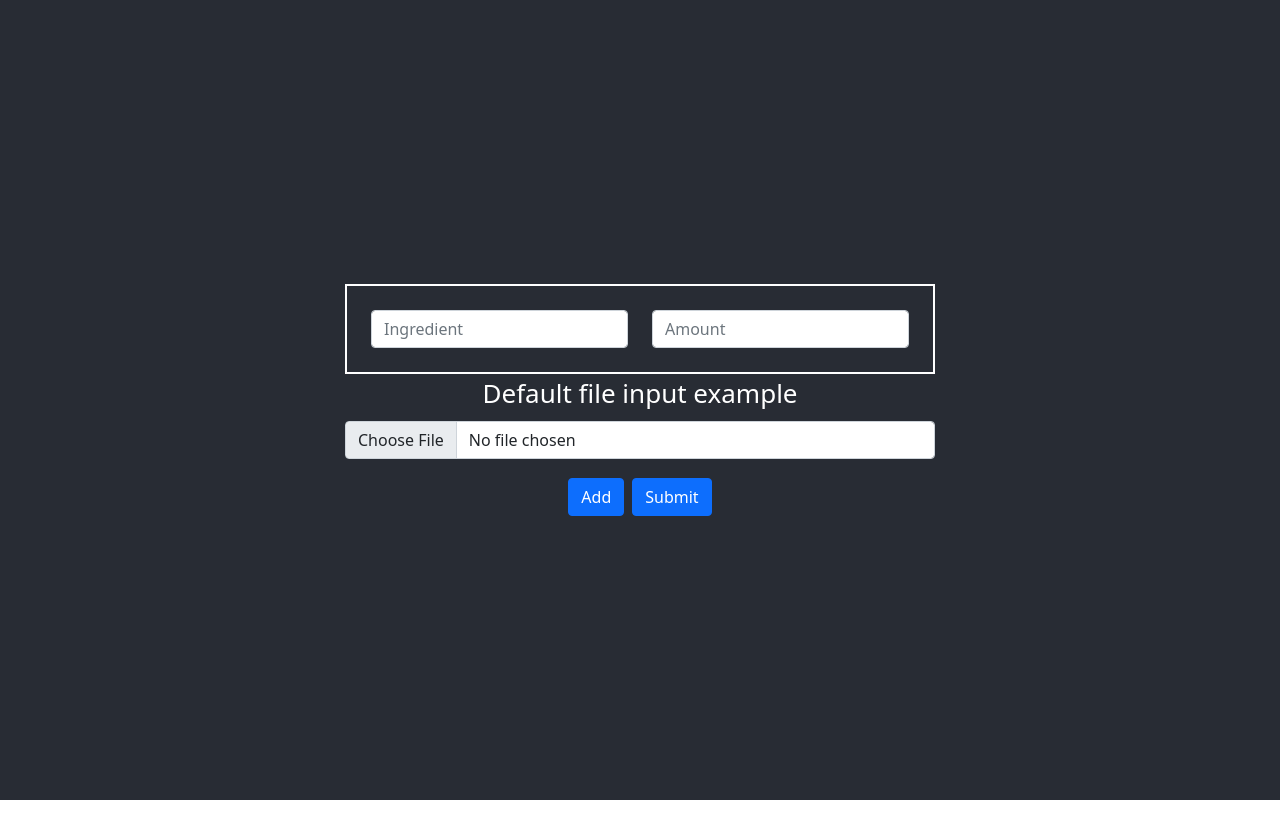
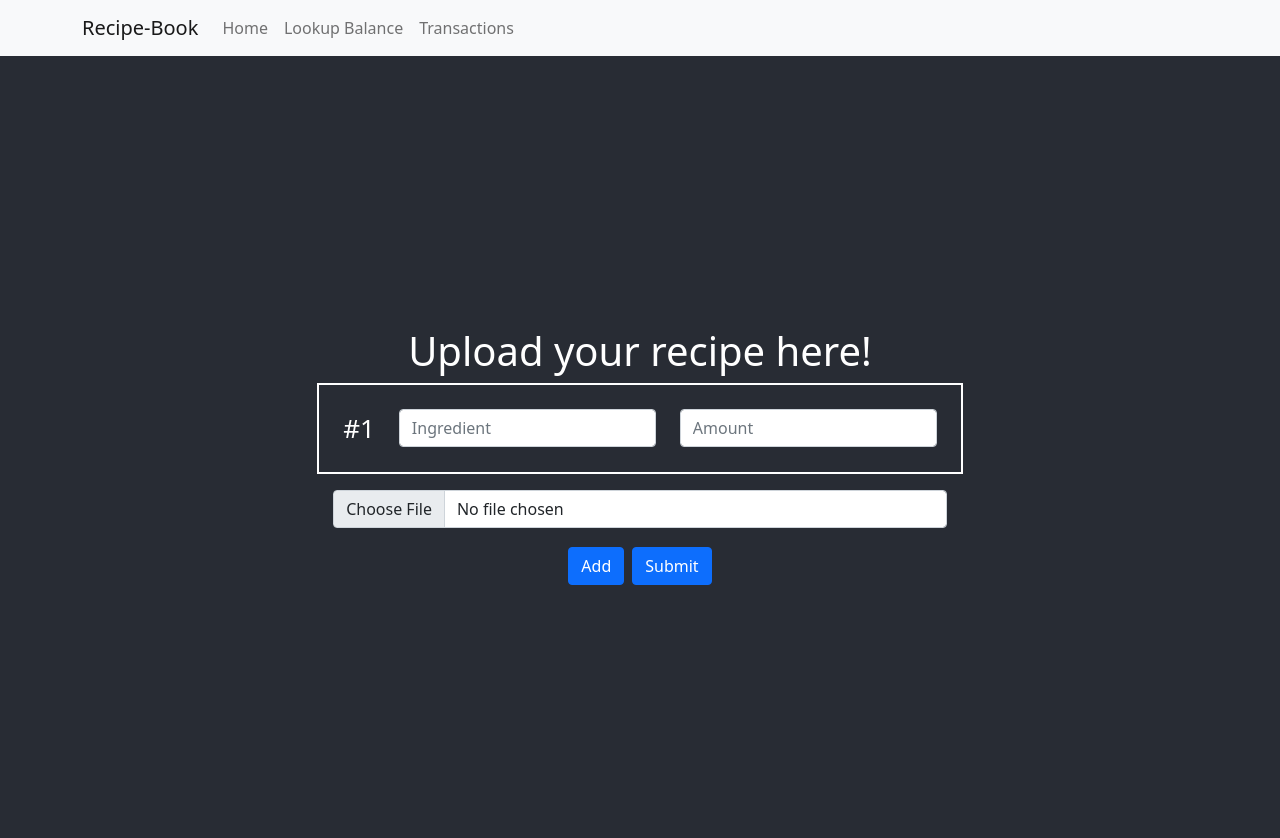
Before and after one commit to jordang7/CookTogether, a React (Create React App) app in the folder client/: page / in a window 1280 px wide. Shown: the top 838 px of the page. Before the commit the page ends 800 px from the top, so only its background shows below. Built offline with nearby package versions, Linux system fonts and the light colour scheme.

Commit message:
styling changes

```diff
--- a/client/src/App.css
+++ b/client/src/App.css
@@ -1,5 +1,13 @@
-.App {
+.RecipeUpload {
   text-align: center;
+  background-color: #282c34;
+  min-height: 100vh;
+  display: flex;
+  flex-direction: column;
+  align-items: center;
+  justify-content: center;
+  font-size: calc(10px + 2vmin);
+  color: white;
 }
 
 .App-logo {
--- a/client/src/App.js
+++ b/client/src/App.js
@@ -1,12 +1,30 @@
 import logo from "./logo.svg";
 import "./App.css";
 import RecipeUpload from "./components/RecipeUpload";
+
+import Navbar from "react-bootstrap/Navbar";
+import Container from "react-bootstrap/Container";
+import Nav from "react-bootstrap/Nav";
 function App() {
   return (
-    <div className="App">
-      <header className="App-header">
+    <div>
+      <Navbar bg="light" expand="lg">
+        <Container>
+          <Navbar.Brand href="/">Recipe-Book</Navbar.Brand>
+          <Navbar.Toggle aria-controls="basic-navbar-nav" />
+          <Navbar.Collapse id="basic-navbar-nav">
+            <Nav className="me-auto">
+              <Nav.Link href="/Home">Home</Nav.Link>
+              <Nav.Link href="/getBalance">Lookup Balance</Nav.Link>
+              <Nav.Link href="/Transactions">Transactions</Nav.Link>
+            </Nav>
+          </Navbar.Collapse>
+        </Container>
+      </Navbar>
+
+      <div className="RecipeUpload">
         <RecipeUpload />
-      </header>
+      </div>
     </div>
   );
 }
--- a/client/src/components/RecipeUpload.js
+++ b/client/src/components/RecipeUpload.js
@@ -41,10 +41,13 @@ const RecipeUpload = () => {
   };
 
   return (
+    <div>
+      <h1>Upload your recipe here!</h1>
       <Form onSubmit={handleSubmit}>
         {IngredientsArray.map((element, index) => (
           <div className="form-inline" style={style.IngredientBox} key={index}>
             <Row className="p-4">
+              <Col md="auto">#{index + 1}</Col>
               <Col>
                 <InputGroup>
                   <FormControl
@@ -69,27 +72,28 @@ const RecipeUpload = () => {
                   />
                 </InputGroup>
               </Col>
-          </Row>
+
               {index ? (
+                <Col md="auto">
                   <Button
                     type="button"
                     variant="primary"
-              className="mb-4"
                     onClick={() => removeIngredient(index)}
                   >
                     Remove
                   </Button>
+                </Col>
               ) : null}
+            </Row>
           </div>
         ))}
-      <Form.Group controlId="formFile" className="mb-3">
-        <Form.Label>Default file input example</Form.Label>
+        <Form.Group controlId="formFile" className="m-3">
           <Form.Control
             type="file"
             onChange={(e) => setPhotoData(e.target.value)}
           />
         </Form.Group>
-      <div className="button-section">
+        <div>
           <Button
             className="mx-1"
             variant="primary"
@@ -102,6 +106,7 @@ const RecipeUpload = () => {
           </Button>
         </div>
       </Form>
+    </div>
   );
 };
 export default RecipeUpload;
```
Lines whose indentation alone changed are shown as unchanged.
